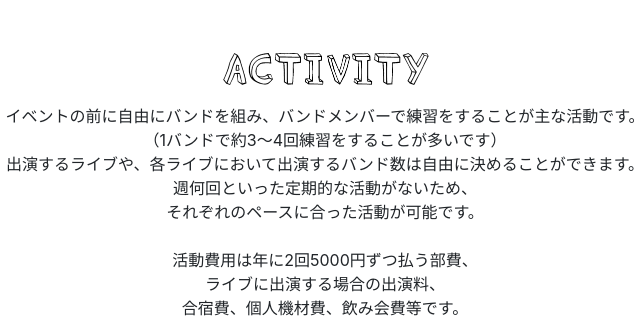
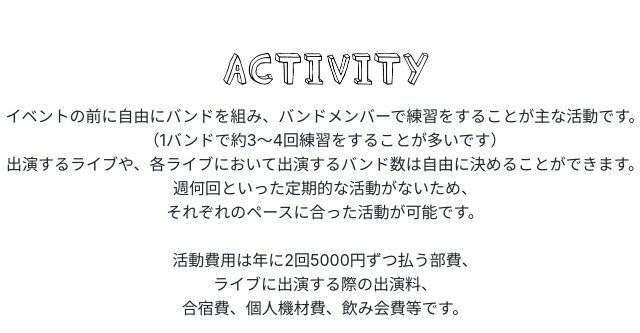
Before and after one commit to pascalchan/pascalchan.github.io, a plain HTML site: page index.html in a window 1280 px wide. Shown: the part 1372-1705 px from the top of the page, 315-955 px from the left. Drawn offline with nearby package versions, Linux system fonts and the light colour scheme.

Commit message:
Update index.html

```diff
--- a/index.html
+++ b/index.html
@@ -149,8 +149,8 @@
                                     <br>出演するライブや、各ライブにおいて出演するバンド数は自由に決めることができます。
                                     <br>週何回といった定期的な活動がないため、
                                     <br>それぞれのペースに合った活動が可能です。<br> <br>
-                                    活動費用は年に2回5000円ずつ払う部費、<br>ライブに出演する場合の出演料、
-                                    <br>合宿費、個人機材費、飲み会費等です。
+                                    活動費用は年に2回5000円ずつ払う部費、<br>ライブに出演する際の出演料、<br>
+                                    合宿費、個人機材費、飲み会費等です。
 　　　　　　　　　　　　　　　　　　　　   </p>
                           </div>
                 <div class="col">
```
